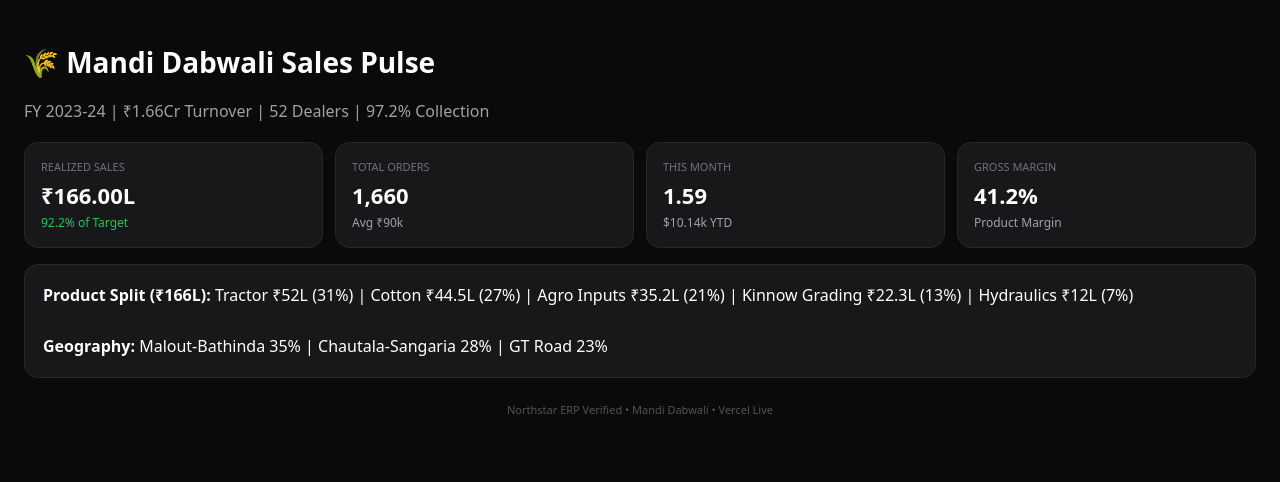
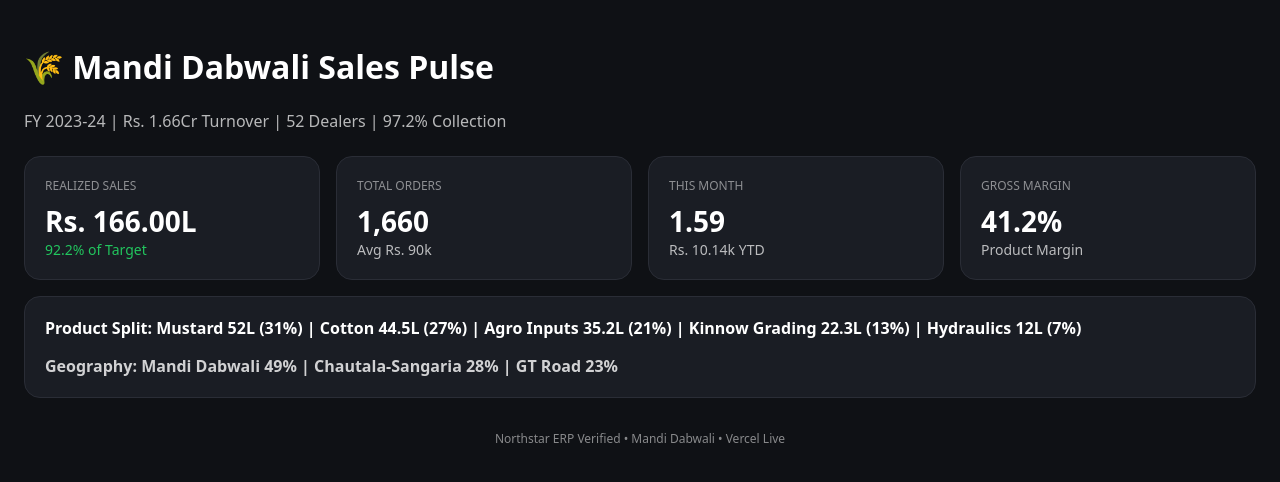
Before and after one commit to rajkumar9034765722-cmyk/sales-analysis-1.66cr-mandi, a Next.js app: page / in a window 1280 px wide. Shown: the top 482 px of the page. Built offline with nearby package versions, Linux system fonts and the light colour scheme.

Commit message:
Update page.tsx

```diff
--- a/app/page.tsx
+++ b/app/page.tsx
@@ -1,31 +1,38 @@
-export default function Home() {
-  const cards = [
-    { label: 'REALIZED SALES', val: '₹166.00L', sub: '92.2% of Target', color: '#22c55e' },
-    { label: 'TOTAL ORDERS', val: '1,660', sub: 'Avg ₹90k', color: '#a1a1aa' },
-    { label: 'THIS MONTH', val: '1.59', sub: '$10.14k YTD', color: '#a1a1aa' },
-    { label: 'GROSS MARGIN', val: '41.2%', sub: 'Product Margin', color: '#a1a1aa' },
-  ];
+export default function Page() {
   return (
-    <main style={{ minHeight: '100vh', background: '#0a0a0a', color: 'white', padding: '24px', fontFamily: 'system-ui' }}>
-      <h1 style={{ fontSize: '28px', fontWeight: 'bold' }}>🌾 Mandi Dabwali Sales Pulse</h1>
-      <p style={{ color: '#a1a1aa', marginTop: '4px' }}>FY 2023-24 | ₹1.66Cr Turnover | 52 Dealers | 97.2% Collection</p>
+    <div style={{background:'#0f1115', minHeight:'100vh', color:'white', padding:'24px', fontFamily:'system-ui'}}>
+      <h1 style={{fontSize:'32px', fontWeight:'bold'}}>🌾 Mandi Dabwali Sales Pulse</h1>
+      <p style={{opacity:0.7, marginTop:'8px'}}>FY 2023-24 | Rs. 1.66Cr Turnover | 52 Dealers | 97.2% Collection</p>
 
-      <div style={{ display: 'grid', gridTemplateColumns: 'repeat(auto-fit, minmax(160px, 1fr))', gap: '12px', marginTop: '20px' }}>
-        {cards.map((c) => (
-          <div key={c.label} style={{ background: '#18181b', padding: '16px', borderRadius: '14px', border: '1px solid #27272a' }}>
-            <div style={{ fontSize: '11px', color: '#71717a' }}>{c.label}</div>
-            <div style={{ fontSize: '22px', fontWeight: 'bold', marginTop: '6px' }}>{c.val}</div>
-            <div style={{ color: c.color, fontSize: '12px', marginTop: '4px' }}>{c.sub}</div>
-          </div>
-        ))}
+      <div style={{display:'grid', gridTemplateColumns:'repeat(auto-fit, minmax(220px, 1fr))', gap:'16px', marginTop:'24px'}}>
+        <div style={{background:'#1a1d24', padding:'20px', borderRadius:'16px', border:'1px solid #2a2d36'}}>
+          <div style={{opacity:0.5, fontSize:'12px'}}>REALIZED SALES</div>
+          <div style={{fontSize:'28px', fontWeight:'bold', marginTop:'8px'}}>Rs. 166.00L</div>
+          <div style={{color:'#22c55e', fontSize:'14px'}}>92.2% of Target</div>
+        </div>
+        <div style={{background:'#1a1d24', padding:'20px', borderRadius:'16px', border:'1px solid #2a2d36'}}>
+          <div style={{opacity:0.5, fontSize:'12px'}}>TOTAL ORDERS</div>
+          <div style={{fontSize:'28px', fontWeight:'bold', marginTop:'8px'}}>1,660</div>
+          <div style={{opacity:0.7, fontSize:'14px'}}>Avg Rs. 90k</div>
+        </div>
+        <div style={{background:'#1a1d24', padding:'20px', borderRadius:'16px', border:'1px solid #2a2d36'}}>
+          <div style={{opacity:0.5, fontSize:'12px'}}>THIS MONTH</div>
+          <div style={{fontSize:'28px', fontWeight:'bold', marginTop:'8px'}}>1.59</div>
+          <div style={{opacity:0.7, fontSize:'14px'}}>Rs. 10.14k YTD</div>
+        </div>
+        <div style={{background:'#1a1d24', padding:'20px', borderRadius:'16px', border:'1px solid #2a2d36'}}>
+          <div style={{opacity:0.5, fontSize:'12px'}}>GROSS MARGIN</div>
+          <div style={{fontSize:'28px', fontWeight:'bold', marginTop:'8px'}}>41.2%</div>
+          <div style={{opacity:0.7, fontSize:'14px'}}>Product Margin</div>
+        </div>
       </div>
 
-      <div style={{ background: '#18181b', padding: '18px', borderRadius: '14px', border: '1px solid #27272a', marginTop: '16px', lineHeight: '1.6' }}>
-        <b>Product Split (₹166L):</b> Tractor ₹52L (31%) | Cotton ₹44.5L (27%) | Agro Inputs ₹35.2L (21%) | Kinnow Grading ₹22.3L (13%) | Hydraulics ₹12L (7%)<br/><br/>
-        <b>Geography:</b> Malout-Bathinda 35% | Chautala-Sangaria 28% | GT Road 23%
+      <div style={{background:'#1a1d24', padding:'20px', borderRadius:'16px', border:'1px solid #2a2d36', marginTop:'16px'}}>
+        <div style={{fontWeight:'bold'}}>Product Split: Mustard 52L (31%) | Cotton 44.5L (27%) | Agro Inputs 35.2L (21%) | Kinnow Grading 22.3L (13%) | Hydraulics 12L (7%)</div>
+        <div style={{fontWeight:'bold', marginTop:'16px', opacity:0.8}}>Geography: Mandi Dabwali 49% | Chautala-Sangaria 28% | GT Road 23%</div>
       </div>
 
-      <p style={{ textAlign: 'center', color: '#52525b', fontSize: '11px', marginTop: '24px' }}>Northstar ERP Verified • Mandi Dabwali • Vercel Live</p>
-    </main>
-  );
+      <div style={{textAlign:'center', marginTop:'32px', opacity:0.5, fontSize:'12px'}}>Northstar ERP Verified • Mandi Dabwali • Vercel Live</div>
+    </div>
+  )
 }
```
